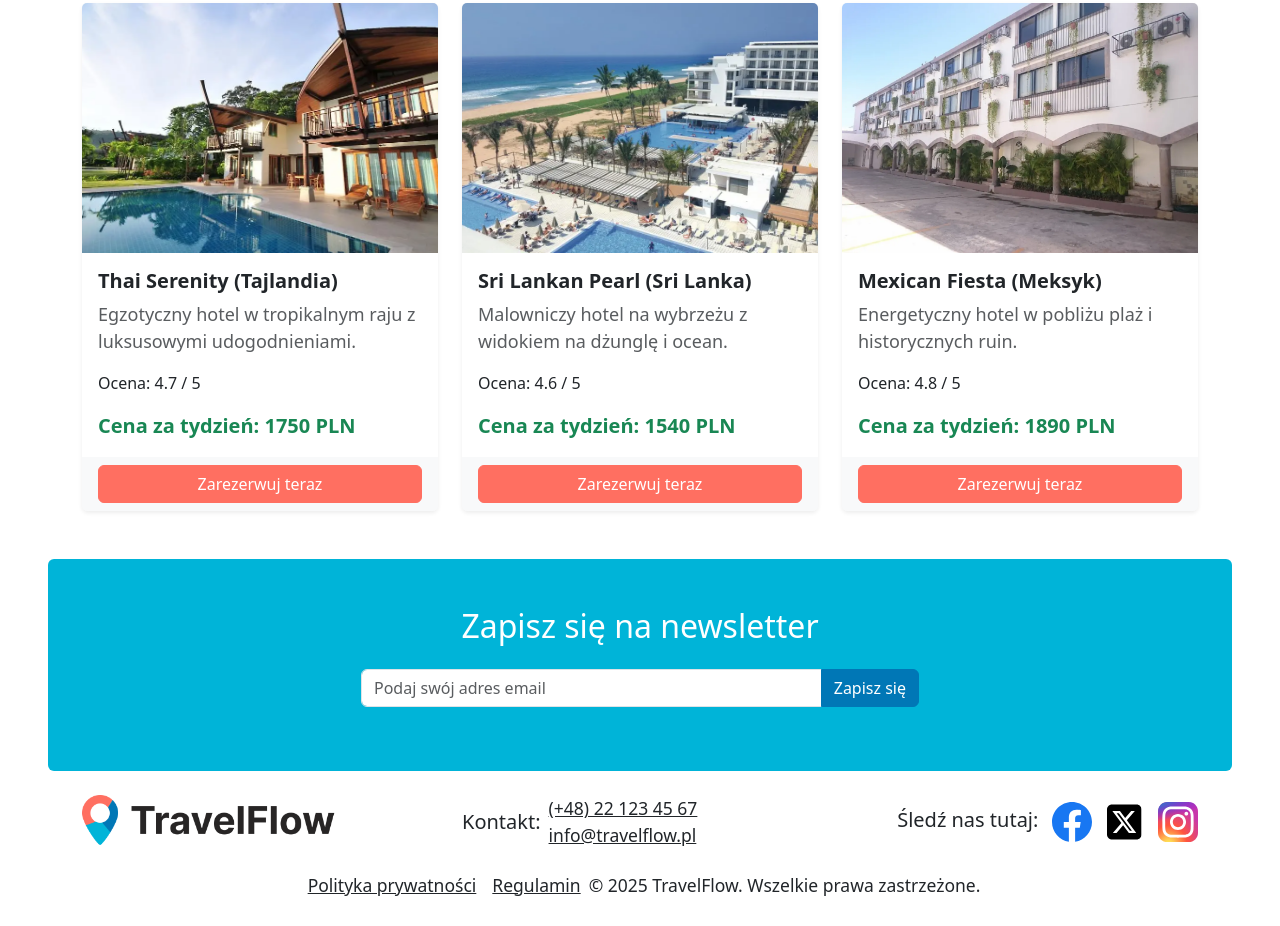
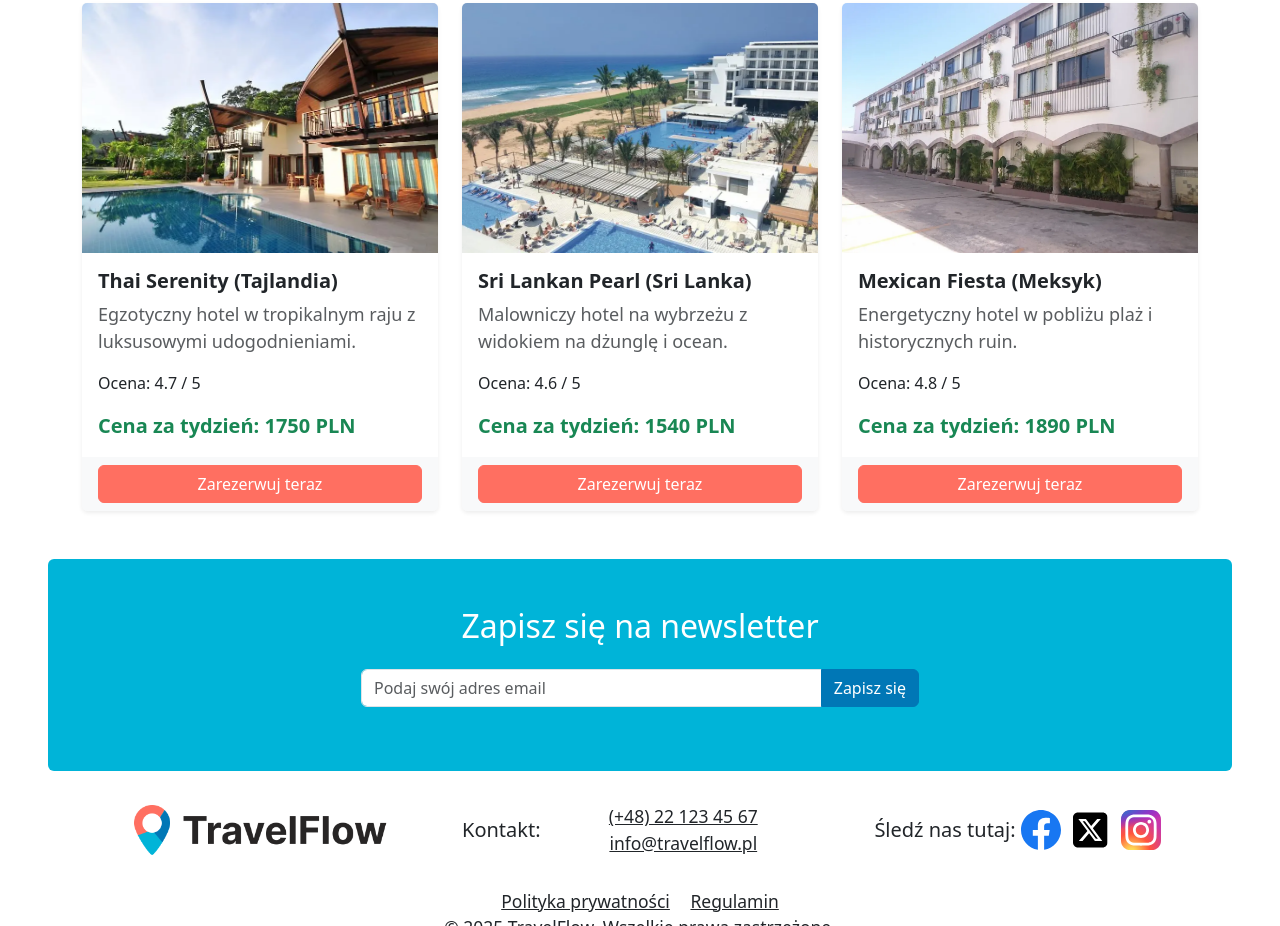
Before and after one commit to JakubKacprzak/travelFlow, a website: page public/html/oferty.html in a window 1280 px wide. Shown: the part 1874-2800 px from the top of the page. Drawn offline with nearby package versions, Linux system fonts and the light colour scheme; no server answers.

Commit message:
drobna poprawka 2

```diff
--- a/public/html/oferty.html
+++ b/public/html/oferty.html
@@ -55,6 +55,28 @@
         overflow: hidden;
         height: 300px;
       }
+      .footer-container {
+        flex-wrap: wrap;
+      }
+
+      .footer-logo {
+        justify-content: center;
+        margin-bottom: 10px;
+      }
+
+      .footer-contact,
+      .footer-social {
+        justify-content: center;
+        text-align: center;
+      }
+
+      .footer-social img {
+        margin: 0 5px;
+      }
+
+      .footer-links {
+        flex-direction: column;
+      }
     </style>
   </head>
   <body style="font-size: 18px">
@@ -94,15 +116,17 @@
             <img src="../icons/phone.svg" alt="tel-icon" />
             <span>(+48) 22 123 45 67</span>
           </a>
-          <a href="#" class="nav-link d-flex align-center">
-            <img src="../icons/favorites.svg" alt="favorites-icon" />
-            <a href="../html/favorites.html" class="nav-link">Ulubione</a>
+          <a href="#" class="nav-link">
+            <img
+              src="../icons/favorites.svg"
+              alt="favorites-icon"
+              class="mb-1"
+            />
+            <span>Ulubione</span>
           </a>
-          <a href="#" class="nav-link d-flex align-center">
-            <img src="../icons/account.svg" alt="account-icon" />
-            <a id="accountLink" href="../html/login.html" class="nav-link"
-              >Zaloguj się</a
-            >
+          <a href="../html/login.html" class="nav-link">
+            <img src="../icons/account.svg" alt="account-icon" class="mb-1" />
+            <span>Zaloguj się</span>
           </a>
         </div>
       </div>
@@ -132,56 +156,59 @@
       </section>
       <footer class="text-dark py-4 fs-5">
         <div class="container">
-          <div class="row">
-            <div class="col-4">
-              <a href="../index.html" class="d-flex align-items-center">
+          <div class="row footer-container d-flex">
+            <div
+              class="col-12 col-md-4 my-2 d-flex align-items-center footer-logo"
+            >
+              <a href="../index.html" class="d-flex align-items-center mx-auto">
                 <img
                   src="../images/logo.png"
                   alt="TravelFlow Logo"
-                  class="custom-footer-heigth me-2"
+                  class="custom-footer-heigth"
                 />
               </a>
             </div>
-            <div class="col-4 d-flex align-items-center justify-content-center">
+            <div
+              class="col-12 col-md-4 my-2 d-flex align-items-center footer-contact"
+            >
               <span>Kontakt:</span>
-              <small
-                ><a href="tel:+48221234567" class="text-dark ms-2"
+              <small>
+                <a href="tel:+48221234567" class="text-dark ms-2"
                   >(+48) 22 123 45 67</a
                 >
                 <a href="mailto:info@travelflow.pl" class="text-dark ms-2"
                   >info@travelflow.pl</a
-                ></small
                 >
+              </small>
             </div>
             <div
-              class="col-4 text-end d-flex align-items-center justify-content-end"
+              class="col-12 col-md-4 my-2 d-flex align-items-center footer-social"
             >
-              <div class="d-inline-block">
               <span>Śledź nas tutaj:</span>
               <img
                 src="../icons/facebook.svg"
                 alt="Facebook"
                 style="height: 40px; width: 40px"
-                  class="pointer ms-2"
+                class="pointer"
               />
-
               <img
                 src="../icons/twitter.svg"
                 alt="Twitter"
                 style="height: 40px; width: 40px"
-                  class="pointer ms-2"
+                class="pointer"
               />
-
               <img
                 src="../icons/instagram.svg"
                 alt="Instagram"
                 style="height: 40px; width: 40px"
-                  class="pointer ms-2"
+                class="pointer"
               />
             </div>
           </div>
-          </div>
-          <div class="text-center mt-4 small d-flex justify-content-center">
+          <div
+            class="text-center mt-4 small d-flex justify-content-center footer-links"
+          >
+            <div>
               <a
                 href="../assets/Polityka_Prywatnosci_TravelFlow.pdf"
                 target="_blank"
@@ -194,6 +221,8 @@
                 class="text-dark mx-2"
                 >Regulamin</a
               >
+            </div>
+
             <p class="mb-0">
               &copy; 2025 TravelFlow. Wszelkie prawa zastrzeżone.
             </p>
```
Also changed, not shown: public/index.html (+51 -24 lines). Lines whose indentation alone changed are shown as unchanged.
